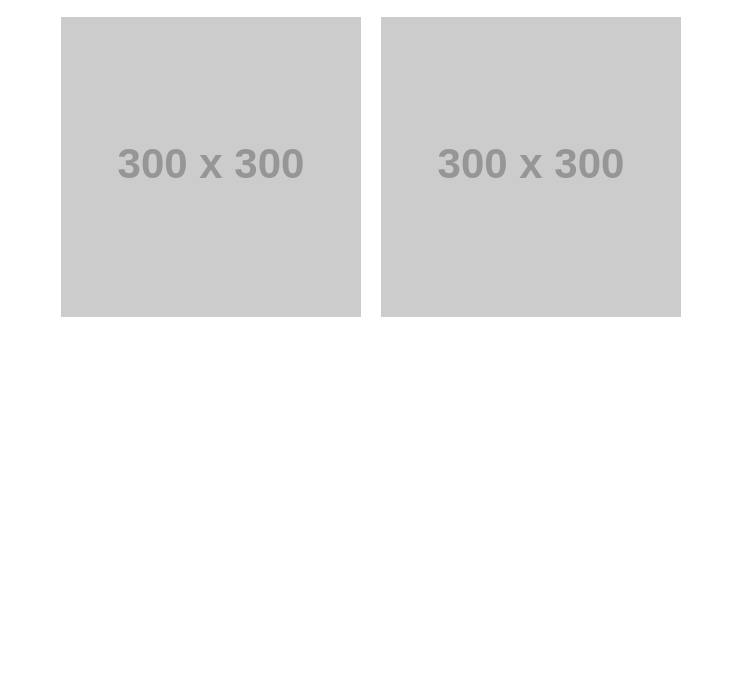
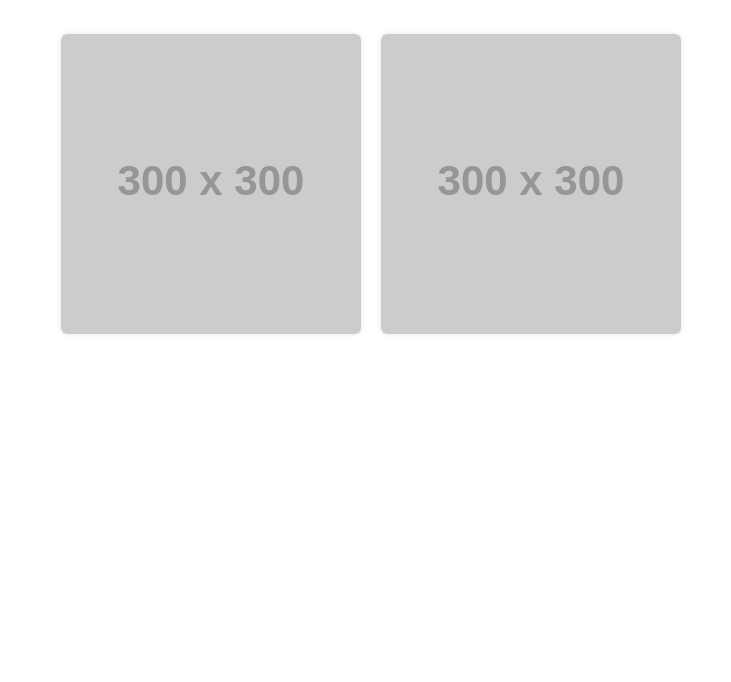
Before and after one commit to Catdown42/CiCheng, a plain HTML site: page boards.html in a window 1280 px wide. Shown: the part 118-800 px from the top of the page, without its empty margins (269-1000 px from the left). Drawn offline with Linux system fonts and the light colour scheme; placeholder pictures from the web are drawn by us.

Commit message:
Update boards.html

```diff
--- a/boards.html
+++ b/boards.html
@@ -1,6 +1,9 @@
 <!DOCTYPE html>
 <html>
-<head><meta charset="UTF-8"><title>客製砧板</title></head>
+<head><meta charset="UTF-8"><title>客製砧板</title>
+<link rel="stylesheet" href="style.css">
+<link href="https://fonts.googleapis.com/css2?family=Noto+Sans+TC&display=swap" rel="stylesheet">
+</head>
 <body>
 <h2 style="text-align:center">客製砧板</h2>
 <p style="text-align:center">本頁展示各式客製化砧板樣式，依照材質、尺寸與雕刻方式製作，歡迎聯繫詢問訂製細節。</p>
```
